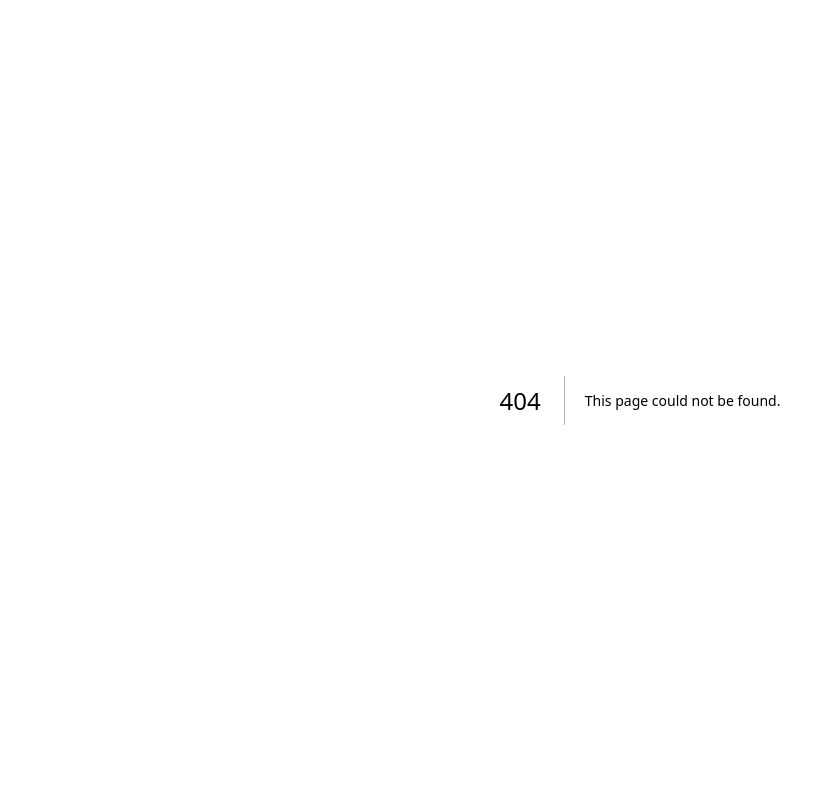
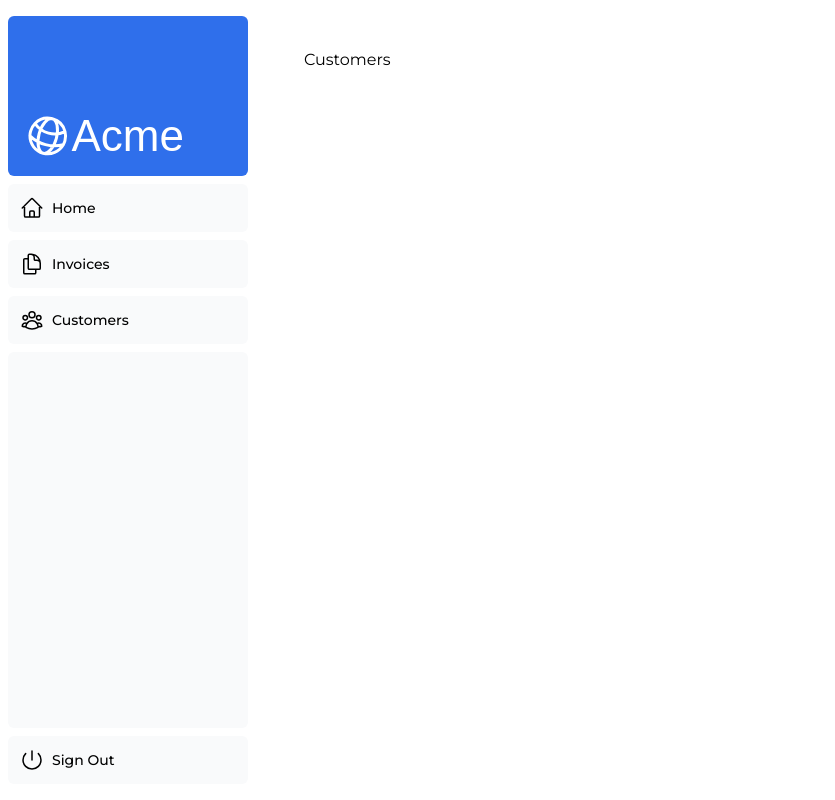
Before and after one commit to thotluna/nextjs-dashboard, a Next.js app: page /dashboard/customers in a window 1280 px wide. Before the commit this address had no page. Shown: the whole page, without its empty margins (0-835 px from the left). Built offline with nearby package versions, Linux system fonts and the light colour scheme; a web font is replaced by a local one.

Commit message:
add customers and invoices pages file

```diff
--- /dev/null
+++ b/app/dashboard/customers/page.tsx
@@ -0,0 +1,5 @@
+export default function CustomersPage() {
+  return (
+    <h1>Customers</h1>
+  )
+}
--- /dev/null
+++ b/app/dashboard/invoices/page.tsx
@@ -0,0 +1,5 @@
+export default function InvoicesPage() {
+  return (
+    <h1>Invoices</h1>
+  )
+}
```
